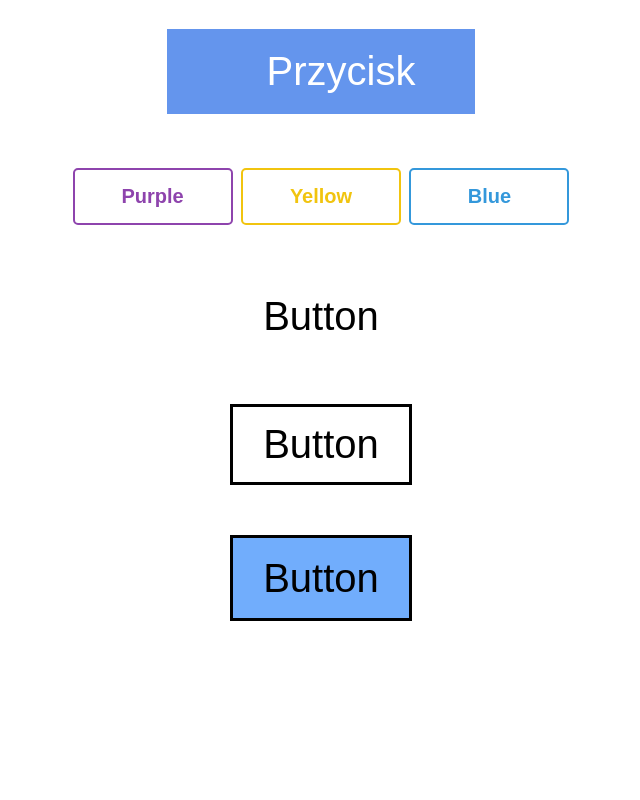
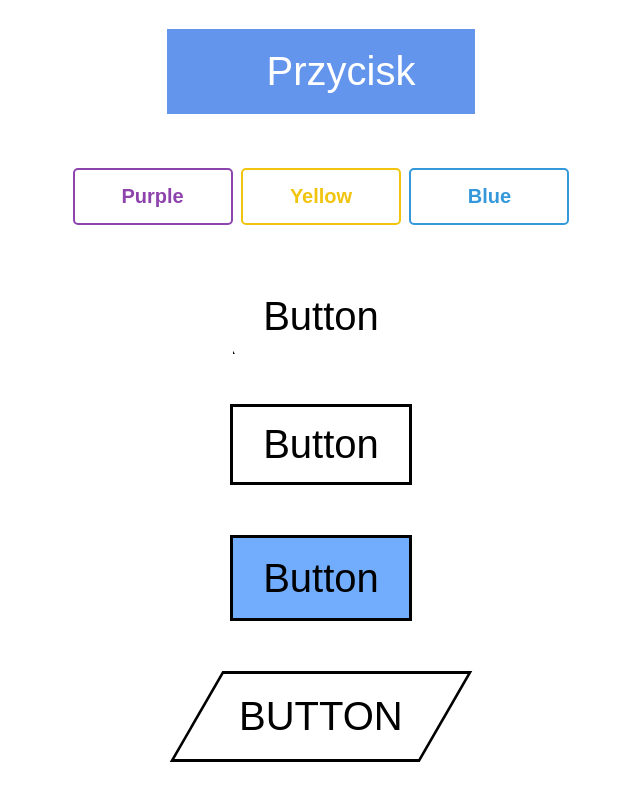
Before and after one commit to annbag/button, a plain HTML site: page index.html in a window 1280 px wide. Shown: the part 671-1471 px from the top of the page, without its empty margins (319-959 px from the left). Before the commit the page ends 1342 px from the top, so only its background shows below. Drawn offline with Linux system fonts and the light colour scheme.

Commit message:
add button with skew

```diff
--- a/index.html
+++ b/index.html
@@ -42,5 +42,12 @@
 			<button class="btn4">Button</button>
 			<div></div>
 		</div>
+		<div>
+			<button class="skew">
+				<span>
+				Button
+				</span>
+			</button>
+		</div>
 	</body>
 </html>
--- a/style.css
+++ b/style.css
@@ -142,6 +142,7 @@ a.second {
 	background-position: 0 100%;
 	color: white;
 }
+/*button with line*/
 .btnline {
 	position: relative;
 	padding: 15px 30px;
@@ -163,6 +164,7 @@ a.second {
 .btnline:hover span{
 	left: 0;
 }
+/*button with animation*/
 .btn3 {
 	position: relative;
 	display: block;
@@ -195,6 +197,7 @@ a.second {
 .btn3:hover {
 	color: #fff;
 }
+/*button with triangle*/
 .btn4 {
 	position: relative;
 	padding : 15px 30px;
@@ -219,3 +222,49 @@ a.second {
 .btn4:hover::before {
 	left: 0;
 }
+/*button with skew*/
+.skew {
+	position: relative;
+	border: 3px solid #000;
+	padding: 20px 40px;
+	font-size: 40px;
+	color: #000;
+	background-color: #fff;
+	text-transform: uppercase;
+	text-decoration: none;
+	cursor: pointer;
+	transform: skew(-30deg);
+	overflow: hidden;
+}
+span {
+	display: block;
+	transform: skew(30deg);
+}
+.skew::before {
+	content: "";
+	position: absolute;
+	top: 0;
+	bottom: 0;
+	left: -5px;
+	width: 5px;
+	background-color: #000;
+	transition: .5s linear;
+}
+.skew:hover::before {
+	left: 100%;
+	background-color: #444;
+}
+.skew::after {
+	content: "";
+	position: absolute;
+	left: 0;
+	right: 0;
+	bottom: -5px;
+	height: 5px;
+	background-color: #000;
+	transition: .5s linear;
+}
+.skew:hover::after {
+	bottom: 100%;
+	background-color: #444;
+}
```
